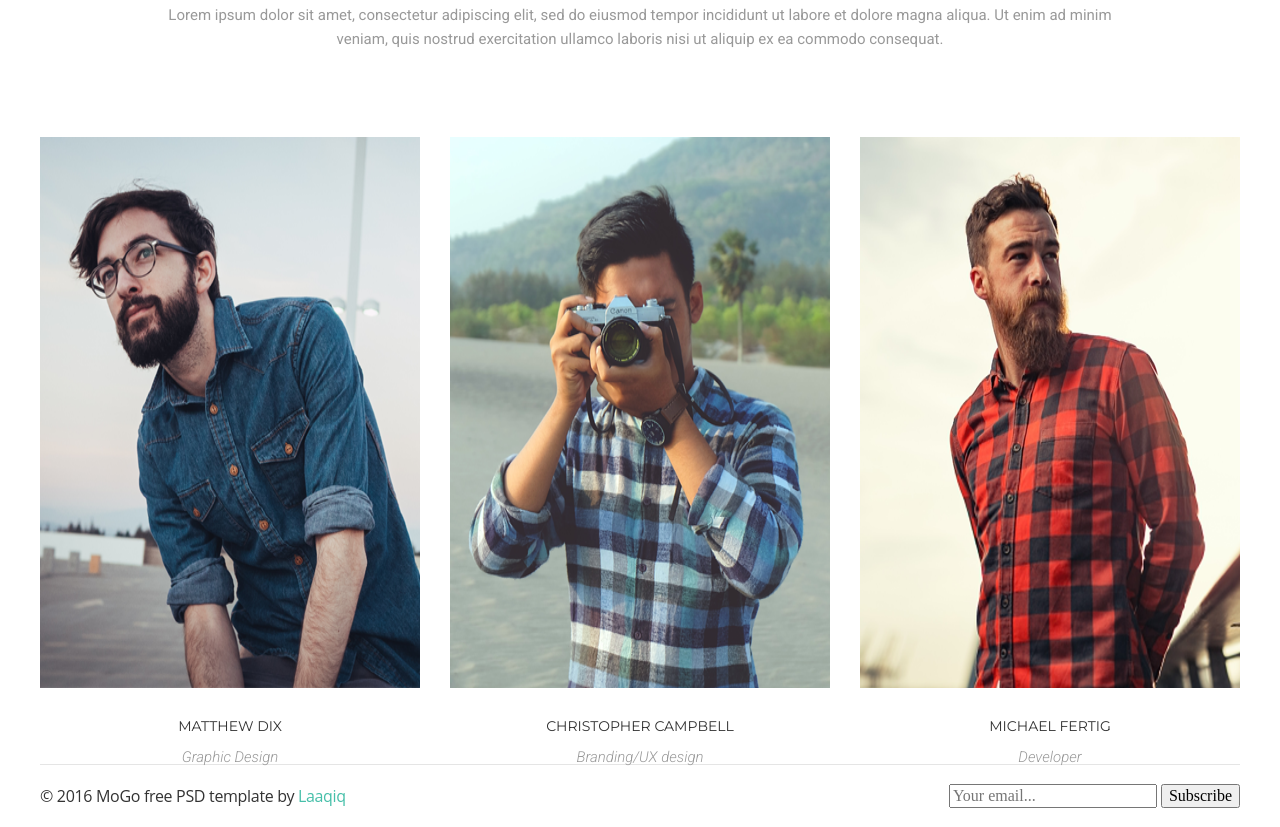
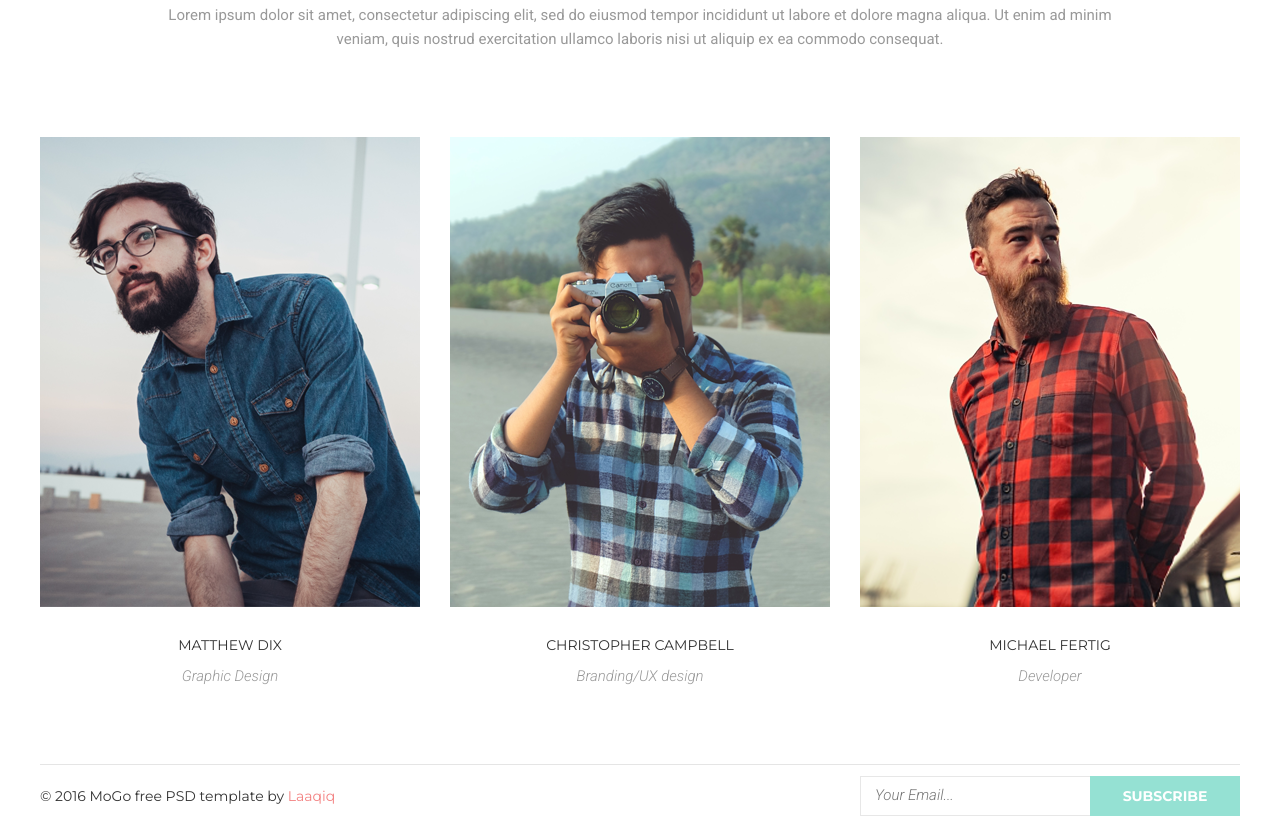
Before and after one commit to VadimBerezenskiy/module-06, a plain HTML site: page index.html in a window 1280 px wide. Shown: the part 836-1663 px from the top of the page. Drawn offline with Linux system fonts and the light colour scheme.

Commit message:
pre-finals saved

```diff
--- a/css/styles.css
+++ b/css/styles.css
@@ -11,7 +11,7 @@ html {
 .container {
   margin: 0 auto;
   padding: 0;
-  width: 1200px;
+  max-width: 1200px;
 }
 
 .clearfix::after {
@@ -48,6 +48,7 @@ ul {
   font-weight: 700;
   line-height: 36px;
   text-decoration: none;
+  cursor: pointer;
 }
 
 .list {
@@ -213,16 +214,23 @@ h2::after {
   padding-bottom: 76px;
 }
 
-.team-list-person {
+.wrapper-img-stylization {
   position: relative;
 }
 
 .team-list-person-photo {
   margin-bottom: 30px;
+  transition: all 200ms linear;
 }
 
-.team-list-person:hover .overlay {
+.wrapper-img-stylization:hover .overlay {
   opacity: 0.9;
+  transform: translate(-10px, -10px);
+}
+
+.wrapper-img-stylization:hover .team-list-person-photo {
+  transform: translate(-10px, -10px);
+  box-shadow: 10px 10px #95e1d3;
 }
 
 .name-person {
@@ -262,6 +270,7 @@ h2::after {
   position: absolute;
   top: 0;
   left: 0;
+  transition: all 200ms linear;
 }
 
 .overlay-list {
@@ -271,7 +280,7 @@ h2::after {
 
 .overlay-list-item-link {
   display: block;
-  background-color: rgb(252, 227, 138);
+  background-color: rgba(252, 227, 138, 1);
   background-clip: padding-box;
   width: 56px;
   height: 56px;
@@ -307,12 +316,8 @@ h2::after {
 
 /* .Rectangle_14_copy {
   background-color: rgb(149, 225, 211);
-  position: absolute;
-  left: 360px;
-  top: 980px;
   width: 380px;
   height: 470px;
-  z-index: 18;
 } */
 
 /* FOOTER */
@@ -326,18 +331,47 @@ h2::after {
 }
 
 .footer-info {
-  font-family: "Open Sans", sans-serif;
-  font-size: 16px;
-  line-height: 28px;
-  letter-spacing: -0.32px;
+  font-family: "Montserrat", sans-serif;
+  font-size: 14px;
+  font-weight: 400;
+  color: #333333;
 }
 
 .footer-info p {
   margin: 0;
-  color: #333333;
 }
 
 .link-info {
-  color: #46bfa9;
+  color: #f38181;
   text-decoration: none;
 }
+
+.contact-form {
+  display: flex;
+}
+
+.contact-form-input {
+  font-family: "Roboto", sans-serif;
+  font-size: 15px;
+  font-weight: 300;
+  color: #cccccc;
+  font-style: italic;
+  border: 1px solid #e7e7e7;
+  border-right: none;
+  width: 230px;
+  padding: 10px 14px;
+}
+
+.contact-form-btn {
+  width: 150px;
+  border: none;
+  background-color: #95e1d3;
+  font-family: "Montserrat", sans-serif;
+  font-size: 14px;
+  font-weight: 700;
+  color: #ffffff;
+  text-transform: uppercase;
+  line-height: 17px;
+  text-align: center;
+  cursor: pointer;
+}
--- a/index.html
+++ b/index.html
@@ -109,6 +109,7 @@
         </p>
         <ul class="container team-list">
           <li class="team-list-person">
+            <div class="wrapper-img-stylization">
               <img
                 class="team-list-person-photo"
                 src="/img/Team/People1.png"
@@ -116,8 +117,6 @@
                 width="380"
                 height="470"
               />
-            <p class="name-person">Matthew Dix</p>
-            <p class="post-person">Graphic Design</p>
               <div class="overlay">
                 <ul class="overlay-list">
                   <li class="overlay-list-item">
@@ -146,8 +145,12 @@
                   </li>
                 </ul>
               </div>
+            </div>
+            <p class="name-person">Matthew Dix</p>
+            <p class="post-person">Graphic Design</p>
           </li>
           <li class="team-list-person">
+            <div class="wrapper-img-stylization">
               <img
                 class="team-list-person-photo"
                 src="/img/Team/People2.png"
@@ -155,8 +158,6 @@
                 width="380"
                 height="470"
               />
-            <p class="name-person">Christopher Campbell</p>
-            <p class="post-person">Branding/UX design</p>
               <div class="overlay">
                 <ul class="overlay-list">
                   <li class="overlay-list-item">
@@ -185,8 +186,12 @@
                   </li>
                 </ul>
               </div>
+            </div>
+            <p class="name-person">Christopher Campbell</p>
+            <p class="post-person">Branding/UX design</p>
           </li>
           <li class="team-list-person">
+            <div class="wrapper-img-stylization">
               <img
                 class="team-list-person-photo"
                 src="/img/Team/People3.png"
@@ -194,8 +199,6 @@
                 width="380"
                 height="470"
               />
-            <p class="name-person">Michael Fertig</p>
-            <p class="post-person">Developer</p>
               <div class="overlay">
                 <ul class="overlay-list">
                   <li class="overlay-list-item">
@@ -224,6 +227,9 @@
                   </li>
                 </ul>
               </div>
+            </div>
+            <p class="name-person">Michael Fertig</p>
+            <p class="post-person">Developer</p>
           </li>
         </ul>
       </section>
@@ -238,10 +244,10 @@
       <form action="#" class="contact-form">
         <input
           type="email"
-          class="contact-form__input"
-          placeholder="Your email..."
+          class="contact-form-input"
+          placeholder="Your Email..."
         />
-        <button type="submit" class="contact-form__btn">Subscribe</button>
+        <button type="submit" class="contact-form-btn">Subscribe</button>
       </form>
     </footer>
   </body>
```
Lines whose indentation alone changed are shown as unchanged.
